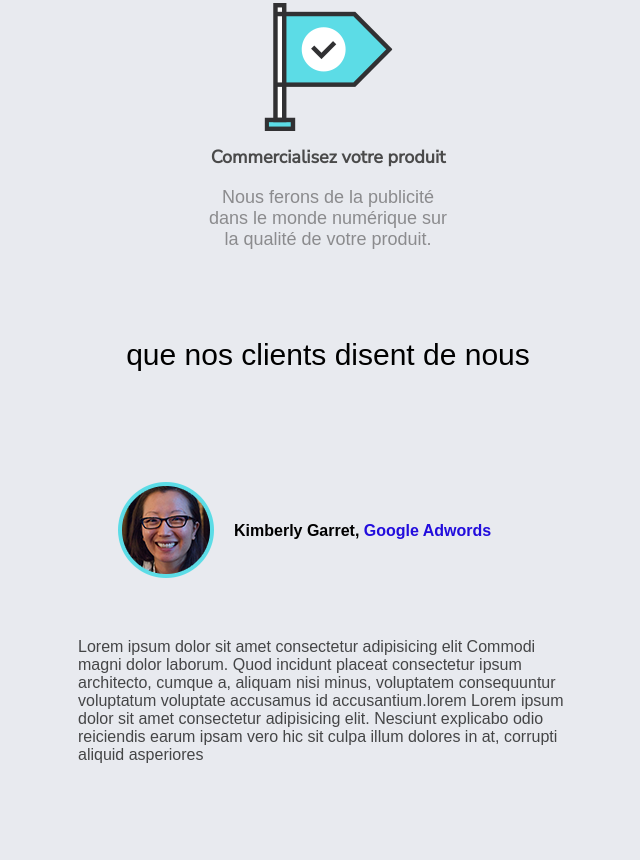
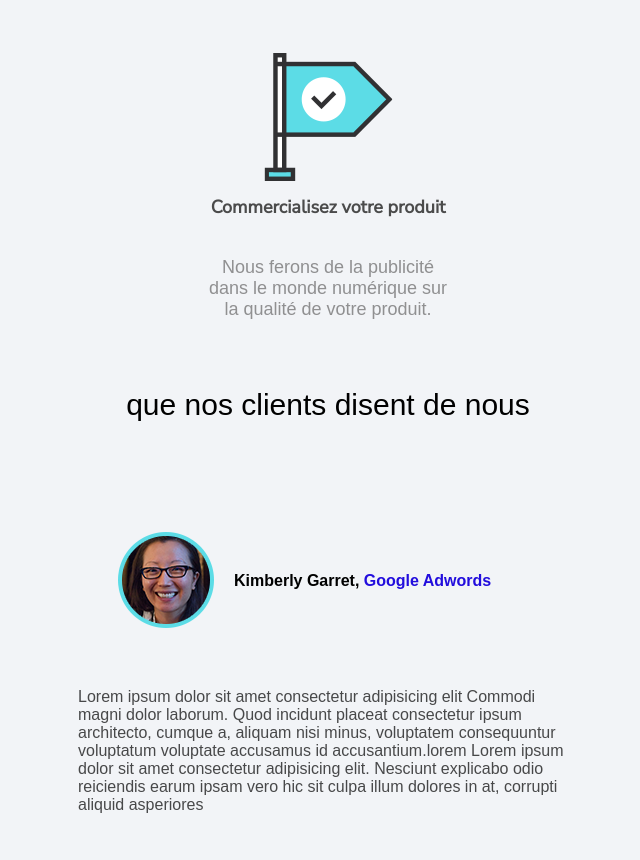
Before and after one commit to DEVmajdaF/website-youcode, a plain HTML site: page index.html in a window 1280 px wide. Shown: the part 1080-1940 px from the top of the page, without its empty margins (312-952 px from the left). Drawn offline with Linux system fonts and the light colour scheme.

Commit message:
services

```diff
--- a/index.html
+++ b/index.html
@@ -55,7 +55,7 @@
         </p>
       </div>
     </section>
-    <section>
+    <section class="servises" style="background-color: #F2F4F7;">
       <h1 class="titre">Les jalons de chaque projet que nous réalisons</h1>
       <h5 class="-titre">
         Voyons ce que et comment nous allons construire votre présence numérique
@@ -106,8 +106,6 @@
           </div>
         </div>
       </div>
-    </section>
-    <section class="servises">
       <div class="h4">que nos clients disent de nous</div>
       <div class="sect">
         <div class="part1">
--- a/scss/services.scss
+++ b/scss/services.scss
@@ -1,21 +1,22 @@
 $color:rgb(34, 13, 221);
-$gcolor:#e8eaef;
 $padding: 0px;
 $margin: 0px;
 
-body{
+body {
     margin: 0;
     padding: 0;
-    background:#e8eaef;
-}
-.titre{
+
+    .serv {}
+
+    .titre {
         font-family: 'Nunito Sans', sans-serif;
         text-align: center;
         font-size: 45px;
         color: #3f3f3fef;
         margin-bottom: 2px;
     }
-.-titre{
+
+    .-titre {
         font-family: 'Nunito Sans', sans-serif;
         text-align: center;
         font-size: 22px;
@@ -29,7 +30,7 @@ div.gallery {
         width: 245px;
     }
 
-.cp{
+    .cp {
         display: flex;
         flex-direction: row;
         justify-content: space-around;
@@ -37,7 +38,8 @@ div.gallery {
         flex-wrap: wrap;
         text-align: center;
     }
-.desc{
+
+    .desc {
         margin-top: 10px;
         font-family: 'Nunito Sans', sans-serif;
         font-weight: 700;
@@ -46,7 +48,8 @@ div.gallery {
 
 
     }
-.ret{
+
+    .ret {
         font-size: 18px;
         font-weight: lighter;
         color: #464545d0;
@@ -55,43 +58,46 @@ div.gallery {
 
 
     .servises {
- .h4
- { font-size: 30px;
+        margin-top: -35px;
+        padding: 6px;
+        background-color: #F2F4F7;
+
+        .h4 {
+            font-size: 30px;
             justify-content: center;
             text-align: center;
-    margin-top: 50px;}
+        }
 
-    .sect{
+        .sect {
             display: flex;
             margin-top: 50px;
             justify-content: space-around;
             flex-wrap: wrap;
 
-        .part1{
-            padding:20px 120px;
+            .part1 {
+                padding: 20px 120px;
             }
-        span{
+
+            span {
                 color: $color;
             }
 
         }
 
-       .img{
+        .img {
             display: flex;
-        margin:$margin + 40px ;
+            margin: $margin + 40px;
         }
 
         p {
             max-width: 500px;
             padding: 20px 0 30px 0;
         }
-         strong{
+
+        strong {
             margin-top: 40px;
             margin-left: 20px;
         }
     }
-    @media (max-width:374px){
-      .h4{
-          justify-content: space-between;
+
 }
-    }
```
Also changed, not shown: css/style.css. Lines whose indentation alone changed are shown as unchanged.
